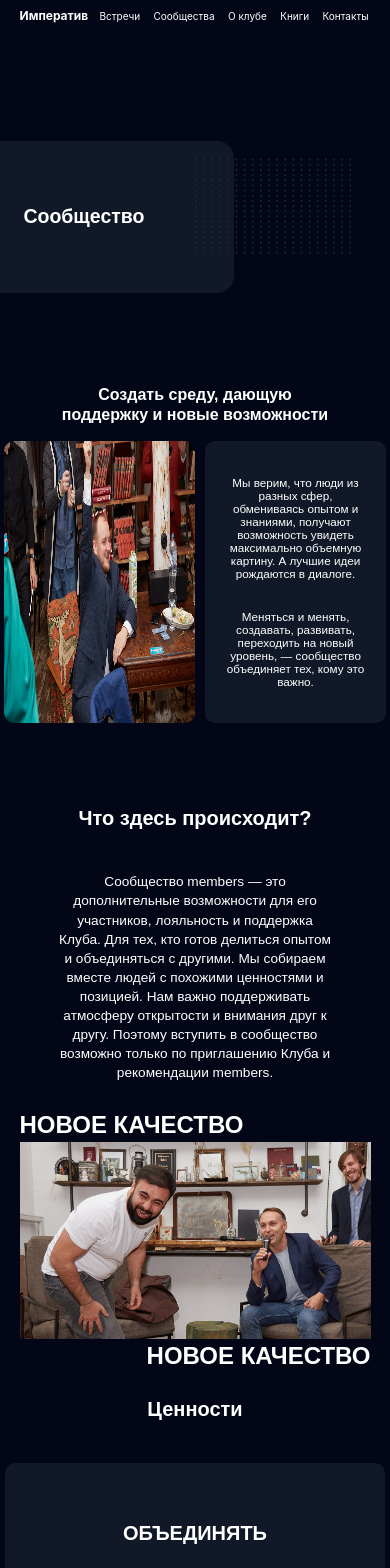
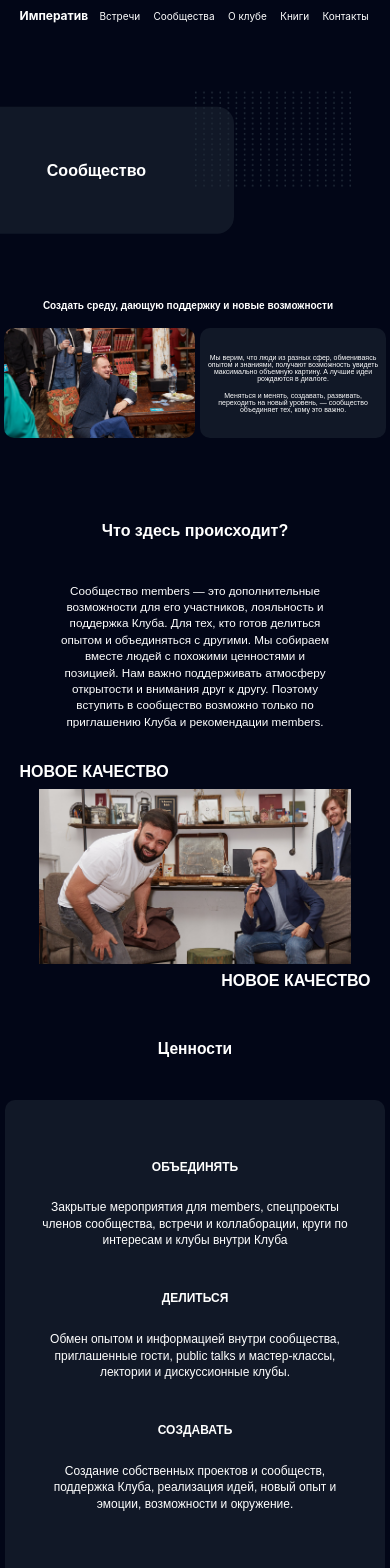
Before and after one commit to paladiandrew/Imperative, a React (Create React App) app: page /communities in a window 390 px wide. Shown: the top 1568 px of the page. Built offline with nearby package versions, Linux system fonts and the light colour scheme.

Commit message:
глобальное обновление - вторые правки

```diff
--- a/package.json
+++ b/package.json
@@ -1,6 +1,6 @@
 {
   "name": "imperative",
-  "version": "0.1.0",
+  "version": "0.1.2",
   "private": true,
   "dependencies": {
     "@testing-library/dom": "^10.4.0",
--- a/src/styles/Home.css
+++ b/src/styles/Home.css
@@ -202,7 +202,7 @@
 }
 
 .home__spacer {
-    margin-top: 10vh;
+    margin-top: 150px;
 }
 
 /* Планшетная версия */
@@ -297,3 +297,31 @@
         margin: 30px auto 20px;
     }
 }
+
+@media (max-width: 480px) {
+
+    .home__contact-btn {
+        font-size: clamp(10px, 3vw, 12px);
+    }
+
+    .home__main-title {
+        font-size: clamp(14px, 4vw, 16px) !important;
+      }
+      .home__main-descr {
+        font-size: clamp(6px, 2vw, 8px) !important;
+      }
+      .home__club-title,
+      .home__info-title {
+        font-size: clamp(14px, 3vw, 18px) !important;
+      }
+      .home__club-descr,
+      .home__info-descr {
+        font-size: clamp(8px, 2vw, 10px) !important;
+      }
+      .home__gradient-title {
+        font-size: clamp(12px, 4vw, 18px) !important;
+      }
+      .home__gradient-descr {
+        font-size: clamp(10px, 3vw, 12px) !important;
+      }
+}
--- a/src/styles/about.css
+++ b/src/styles/about.css
@@ -340,3 +340,66 @@ html, body {
 
 
 }
+
+@media (max-width: 480px) {
+  /* Основные заголовки */
+  .about-title,
+  .club-message,
+  .join-title,
+  .join-steps,
+  .cost-title {
+    font-size: calc(1.2vw + 10px) !important;  /* 10-14px */
+  }
+
+  /* Заголовки профилей */
+  .profile-name {
+    font-size: calc(1.3vw + 11px) !important;  /* 11-15px */
+  }
+
+  /* Основной текст */
+  .left-text,
+  .right-text,
+  .centered-text2,
+  .text1,
+  .text2,
+  .profile-text,
+  .profile-description {
+    font-size: calc(0.8vw + 6px) !important;  /* 8-11px */
+    line-height: 1.2;
+  }
+
+  /* Инструкции и цены */
+  .instruction-text,
+  .membership-item {
+    font-size: calc(0.7vw + 7px) !important;  /* 7-10px */
+  }
+
+  /* Микротекст */
+  .instruction-box,
+  .membership-prices {
+    font-size: calc(0.6vw + px) !important;  /* 6-9px */
+  }
+
+  /* Дополнительное масштабирование для очень маленьких экранов */
+  @media (max-width: 360px) {
+    .about-title,
+    .club-message,
+    .join-title,
+    .join-steps,
+    .cost-title {
+      font-size: calc(1vw + 8px) !important;  /* 8-12px */
+    }
+
+    .profile-name {
+      font-size: calc(1.1vw + 9px) !important;  /* 9-13px */
+    }
+
+    .left-text,
+    .right-text,
+    .centered-text2,
+    .text1,
+    .text2 {
+      font-size: calc(0.7vw + 6px) !important;  /* 6-9px */
+    }
+  }
+}
--- a/src/styles/communities.css
+++ b/src/styles/communities.css
@@ -59,15 +59,15 @@
 .communities-slogan h2 {
     font-size: clamp(24px, 4vw, 48px);
     margin: 0;
-    line-height: 1.2;
+    line-height: 1;
 }
 
 /* Компонент 3 */
 .communities-description {
     width: 80%;
-    margin: 0 10%;
+    margin: 0 auto;
     display: flex;
-    gap: 10px;
+    gap: 5px;
 }
 
 .communities-description-image {
@@ -193,17 +193,23 @@
 
 /* Мобильная версия (768px и меньше) */
 @media (max-width: 768px) {
+    .communities-hero {
+        height: 30vh;
+    }
     .communities-custom-rectangle {
         width: 60%; /* Каскадное увеличение */
-        height: 18vh;
+        height: 15vh;
     }
 
     .communities-main-title {
-        margin-left: 10%;
+        margin-left: 20%;
     }
     .communities-description {
         width: 98%;
         margin: 0 auto;
+    }
+    .communities-description-text {
+        padding: 5px;
     }
 
     .communities-group-photo {
@@ -212,8 +218,7 @@
         bottom: 20%;
     }
 
-
-    .communities-quality-center-image {
+    .communities-slogan{
         width: 90%;
     }
 
@@ -228,23 +233,41 @@
     .communities-description-text {
         width: 50%;
     }
+
 }
 
 @media (max-width: 480px) {
 .communities-main-title {
-    font-size: clamp(18px, 5vw, 24px) !important;
+    font-size: clamp(16px, 4vw, 22px);
   }
   .communities-slogan h2 {
-    font-size: clamp(16px, 4vw, 20px) !important;
+    width: 96%;
+    font-size: clamp(10px, 2vw, 16px);
   }
   .communities-description-text p {
-    font-size: clamp(10px, 3vw, 12px) !important;
+    margin: 5px 0;
+    font-size: clamp(5px, 2vw, 7px);
   }
   .communities-subtitle,
   .communities-values-title {
-    font-size: clamp(20px, 5vw, 24px) !important;
+    font-size: clamp(16px, 4vw, 22px);
   }
   .communities-mission p {
-    font-size: clamp(12px, 3.5vw, 14px) !important;
+    font-size: clamp(10px, 3vw, 12px);
   }
+  .communities-quality-top,
+  .communities-quality-bottom {
+    font-size: clamp(16px, 4vw, 22px);
+  }
+  .communities-values h3 {
+    font-size: clamp(12px, 3vw, 16px);
 }
+
+.communities-values p {
+    font-size: clamp(12px, 2vw, 32px);
+}
+.communities-values-title {
+    font-size: clamp(14px, 4vw, 16px);
+    margin-top: 7vh;
+}
+}
--- a/src/styles/contacts.css
+++ b/src/styles/contacts.css
@@ -124,3 +124,22 @@
         font-size: clamp(20px, 6vw, 22px); /* Еще меньше на совсем маленьких экранах */
     }
 }
+
+@media (max-width: 480px) {
+    .contacts-custom-rectangle {
+        height: 15vh;
+    }
+    .contacts-main-title {
+        font-size: clamp(18px, 5vw, 24px); /* Еще меньше на совсем маленьких экранах */
+    }
+
+    .contacts-intro p {
+        font-size: clamp(12px, 2vw, 14px); /* Еще меньше на совсем маленьких экранах */
+    }
+
+    .contacts-leader {
+        width: 90%;
+        margin: 10vh auto 3vh;
+        font-size: clamp(14px, 3vw, 16px); /* Еще меньше на совсем маленьких экранах */
+    }
+}
--- a/src/styles/meetings.css
+++ b/src/styles/meetings.css
@@ -10,7 +10,7 @@
 /* Компонент 1 - Герой */
 .meetings-hero {
     position: relative;
-    height: 35vh;
+    height: 30vh;
     width: 100%;
 }
 
@@ -47,7 +47,7 @@
 /* Компонент 2 */
 .meetings-slogan {
     width: 75%;
-    margin: 50px auto;
+    margin: 5vh auto;
     text-align: center;
 }
 
@@ -79,7 +79,7 @@
 
 /* Компонент 5 */
 .meetings-event-photo {
-    width: 80%;
+    width: 70%;
     margin-left: 10%;
     margin-top: 50px;
     display: block;
@@ -100,7 +100,7 @@
 /* Компонент 7 */
 .meetings-subtitle {
     text-align: center;
-    margin-top: 100px;
+    margin-top: 5vh;
     font-size: clamp(32px, 6vw, 64px); /* Адаптивный шрифт */
 }
 
@@ -126,14 +126,14 @@
 /* Компонент 10 */
 .meetings-price-title {
     text-align: center;
-    margin-top: 50px;
+    margin-top: 5vh;
     font-size: clamp(32px, 6vw, 64px); /* Адаптивный шрифт */
 }
 
 /* Компонент 11 */
 .meetings-price-block {
     width: 60%;
-    margin: 50px auto 0;
+    margin: 5vh auto 0;
     background-color: #111827;
     border-radius: 10px;
     padding: 30px;
@@ -167,6 +167,11 @@
 
 /* Медиазапросы */
 @media (max-width: 768px) {
+    .meetings-event-photo {
+        width: 90%;
+        margin: 0 auto;
+        margin-top: 20px;
+    }
     .meetings-custom-rectangle {
         height: 15vh;
     }
@@ -183,3 +188,24 @@
         font-size: clamp(28px, 5.5vw, 56px); /* Кастомизация для мобильных */
     }
 }
+@media (max-width: 480px) {
+.meetings-main-title {
+    font-size: clamp(20px, 5vw, 24px) !important;
+  }
+  .meetings-slogan p {
+    font-size: clamp(14px, 4vw, 16px) !important;
+  }
+  .meetings-description p,
+  .meetings-event-details,
+  .meetings-booking-text {
+    font-size: clamp(12px, 3vw, 14px) !important;
+  }
+  .meetings-event-title,
+  .meetings-subtitle,
+  .meetings-price-title {
+    font-size: clamp(18px, 5vw, 22px) !important;
+  }
+  .meetings-frequency {
+    font-size: clamp(18px, 5vw, 22px); /* Адаптивный шрифт */
+}
+}
```
